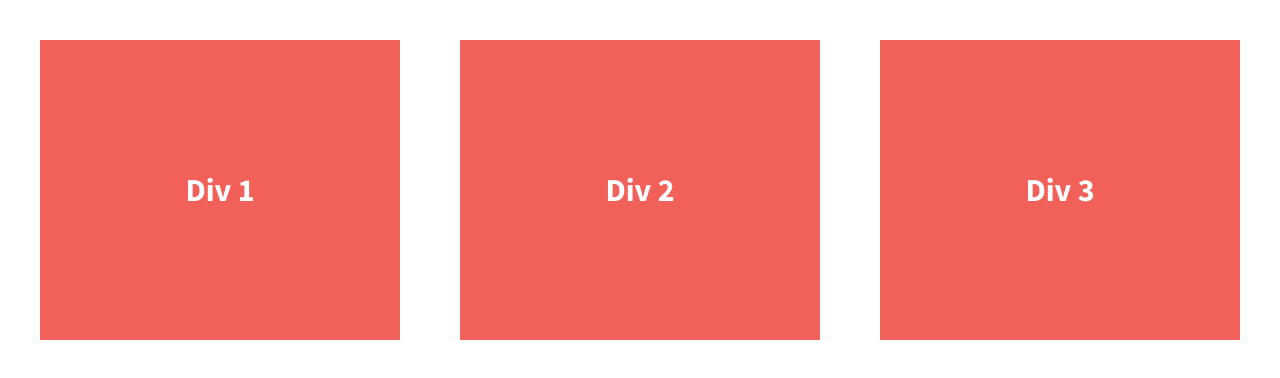
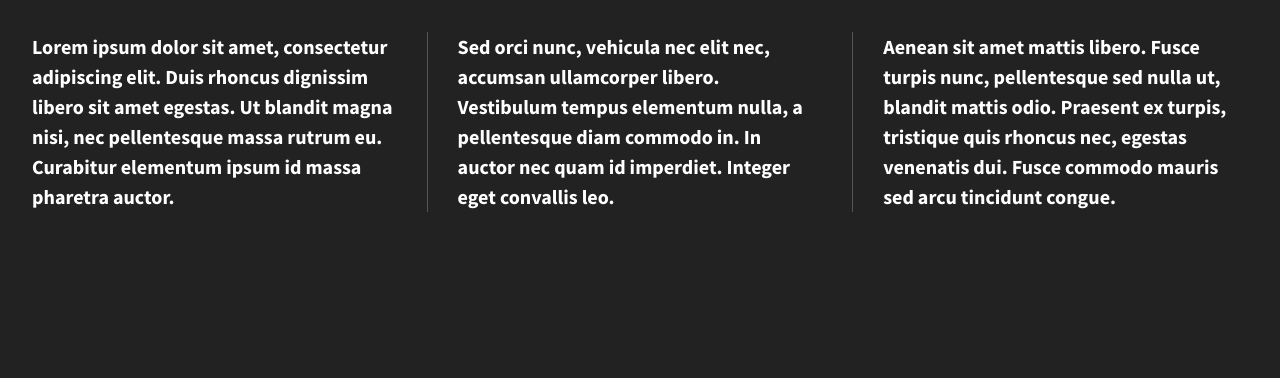
Before and after one commit to tay222/divs-flexbox, a plain HTML site: page index.html in a window 1280 px wide. Drawn offline with nearby package versions, Linux system fonts and the light colour scheme.

Commit message:
Added content to divs; changed bg color and added borders

```diff
--- a/css/main.css
+++ b/css/main.css
@@ -97,36 +97,35 @@ textarea {
 
 
 html {
-  background-color: #fff;
+  background-color: #222;
   height: 100%;
 }
 
 body {
   font-family: 'Source Sans Pro', sans-serif;
+  font-weight: 700;
+  color: #fff;
   padding: 2em;
-  font-size: 1.25em;
   height: 100%;
 }
 
 .wrapper {
-  font-weight: 700;
   display: flex;
+  flex-flow: row wrap;
   justify-content: space-between;
+  align-items: center;
 }
 
 .div-1, .div-2, .div-3 {
   color: #fff;
   line-height: 1.5em;
-  font-size: 1.6em;
-  background-color: #f16059;
-  height: 300px;
-  width: 30%;
+  font-size: 1.25em;
+  height: auto;
+ /* width: 30%; */
   display: flex;
   justify-content: center;
   align-items: center;
 }
-
-
 
 
 /* ==========================================================================
@@ -208,6 +207,17 @@ body {
    These examples override the primary ('mobile first') styles.
    Modify as content requires.
    ========================================================================== */
+
+@media all and (min-width: 1200px) {
+    .div-1, .div-2, .div-3 {
+      flex-basis: 30%;
+    }
+
+    .div-1, .div-2 {
+      border-right: 1px solid #555;
+      padding-right: 30px;
+    }
+}
 
 @media print,
        (-webkit-min-device-pixel-ratio: 1.25),
--- a/index.html
+++ b/index.html
@@ -23,13 +23,13 @@
 
         <section class="wrapper">
             <div class="div-1">
-                Div 1
+                Lorem ipsum dolor sit amet, consectetur adipiscing elit. Duis rhoncus dignissim libero sit amet egestas. Ut blandit magna nisi, nec pellentesque massa rutrum eu. Curabitur elementum ipsum id massa pharetra auctor.
             </div>
             <div class="div-2">
-                Div 2
+                Sed orci nunc, vehicula nec elit nec, accumsan ullamcorper libero. Vestibulum tempus elementum nulla, a pellentesque diam commodo in. In auctor nec quam id imperdiet. Integer eget convallis leo.
             </div>
             <div class="div-3">
-                Div 3
+                Aenean sit amet mattis libero. Fusce turpis nunc, pellentesque sed nulla ut, blandit mattis odio. Praesent ex turpis, tristique quis rhoncus nec, egestas venenatis dui. Fusce commodo mauris sed arcu tincidunt congue.
             </div>
         </section>
 
```
